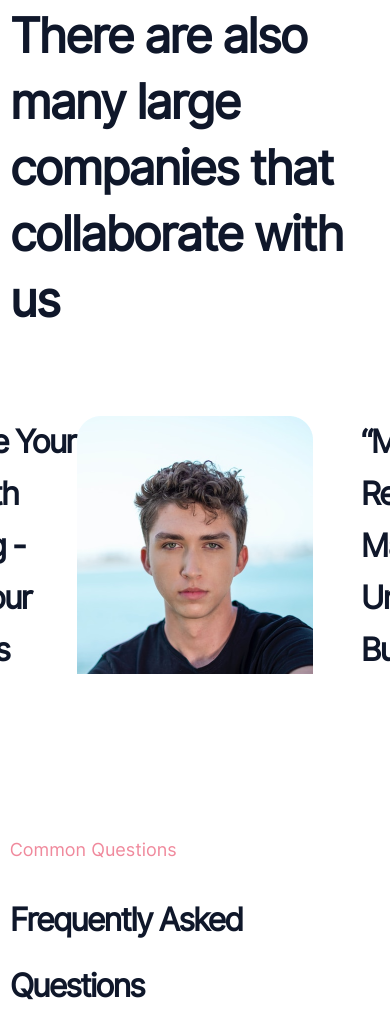
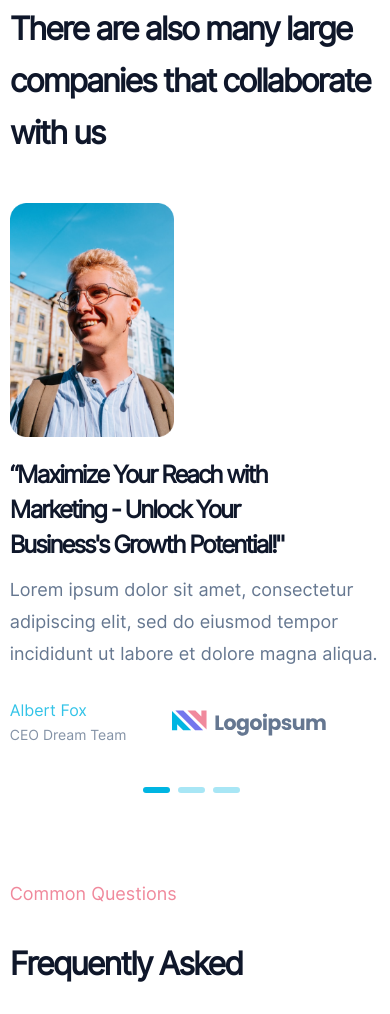
Before and after one commit to Nikita5933/Nagency, a website: page pages/testimonials.html in a window 390 px wide. Shown: the part 914-1928 px from the top of the page. Drawn offline with Linux system fonts and the light colour scheme.

Commit message:
completed testimonials adaptive

```diff
--- a/assets/css/media.scss
+++ b/assets/css/media.scss
@@ -138,6 +138,13 @@
       max-width: 580px;
     }
   }
+  .carousel {
+    &__slide {
+      flex: 0 0 78%;
+      width: 78%;
+    }
+  }
+
 }
 
 @media (max-width: 991px) {
@@ -244,6 +251,15 @@
     }
     &__block {
       max-width: 430px;
+    }
+  }
+  .carousel {
+    &__slide {
+      flex: 0 0 100%;
+      width: 100%;
+    }
+    &__snapper {
+      justify-content: center;
     }
   }
 }
@@ -454,6 +470,15 @@
       width: 293px;
     }
   }
+  .carousel {
+    &__title {
+      font-size: 24px;
+      line-height: 35px;
+    }
+    &__snapper {
+      gap: 20px;
+    }
+  }
 }
 @media (max-width: 575px) {
   .header {
@@ -653,6 +678,30 @@
       height: 182px;
     }
   }
+  .says {
+    margin-bottom: 70px;
+    &__title {
+      font-size: 32px;
+      line-height: 52px;
+      margin-bottom: 44px;
+    }
+  }
+  .carousel {
+    &__img {
+      width: 164px;
+      height: 234px;
+    }
+    &__title {
+      max-width: 330px;
+    }
+    &__snapper {
+      flex-wrap: wrap;
+      justify-content: initial;
+    }
+    &__navigation {
+      position: static;
+    }
+  }
 }
 @media (max-width: 450px) {
   .footer {
--- a/assets/css/styles.scss
+++ b/assets/css/styles.scss
@@ -1554,22 +1554,19 @@ body {
 }
 .says {
   margin-bottom: 150px;
+
   &__title {
     margin-top: 16px;
     margin-bottom: 67px;
     max-width: 823px;
   }
+
   &__link {
     justify-content: start;
   }
-  &__slider {
-    margin-left: calc(((100vw - 1200px) / 2) - 8.4px);
-  }
-}
-
+}
 .carousel {
   position: relative;
-  padding-top: 36%;
   &__title {
     margin-bottom: 12px;
     margin-top: 0;
@@ -1613,11 +1610,6 @@ body {
   }
   &__viewport {
     padding-left: 0;
-    position: absolute;
-    top: 0;
-    right: 0;
-    bottom: 0;
-    left: 0;
     display: flex;
     overflow-x: hidden;
     scroll-behavior: smooth;
@@ -1625,14 +1617,10 @@ body {
     list-style-type: none;
   }
   &__slide {
-    position: relative;
     flex: 0 0 61%;
     width: 61%;
   }
   &__snapper {
-    position: absolute;
-    top: 0;
-    left: 0;
     width: 100%;
     height: 100%;
     scroll-snap-align: center;
@@ -1642,7 +1630,7 @@ body {
   &__navigation {
     position: absolute;
     right: 82px;
-    bottom: 0;
+    bottom: -55px;
     left: 0;
     text-align: center;
   }
--- a/pages/testimonials.html
+++ b/pages/testimonials.html
@@ -20,7 +20,7 @@
                 </svg>
                 </label>
                 <input id="menu-button" class="burger-button" type="checkbox">
-                <div class="burger__wrapper">
+                <div class="burger__wrapper burger__wrapper_alt">
                     <label for="menu-button" class="burger__nav-close"><svg width="24px" height="24px" viewBox="0 0 24 24" fill="none" xmlns="http://www.w3.org/2000/svg"><path fill-rule="evenodd" clip-rule="evenodd" d="M19.207 6.207a1 1 0 0 0-1.414-1.414L12 10.586 6.207 4.793a1 1 0 0 0-1.414 1.414L10.586 12l-5.793 5.793a1 1 0 1 0 1.414 1.414L12 13.414l5.793 5.793a1 1 0 0 0 1.414-1.414L13.414 12l5.793-5.793z" fill="#000000"/></svg></label>
                     <menu class="header__menu">
                         <li class="header__menu-item"><a class="header__menu-link" href="../index.html">Home</a></li>
@@ -106,7 +106,7 @@
         <div class="container">
             <a href="service.html" class="link-page says__link">What They Says</a>
             <h2 class="title title_fz48 says__title">There are also many large companies that collaborate with us</h2>
-        </div>
+
             <div class="says__slider">
                 <div class="carousel">
                     <ol class="carousel__viewport">
@@ -220,7 +220,7 @@
                     </aside>
                 </div>
             </div>
-
+        </div>
     </section>
     <section class="questions">
         <div class="container">
```
Also changed, not shown: assets/css/style.css, 1 other file.
